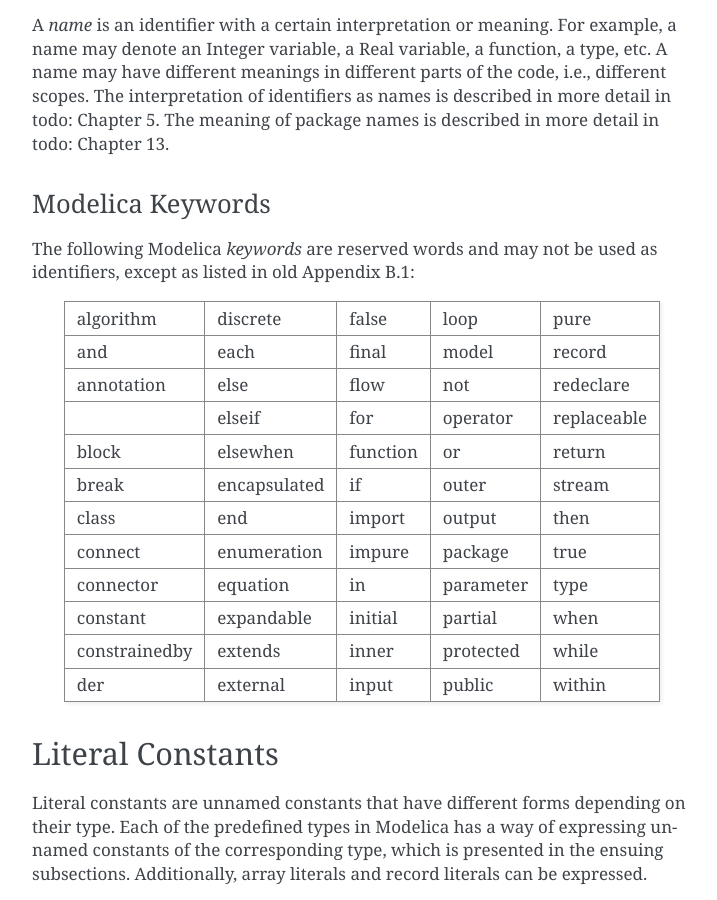
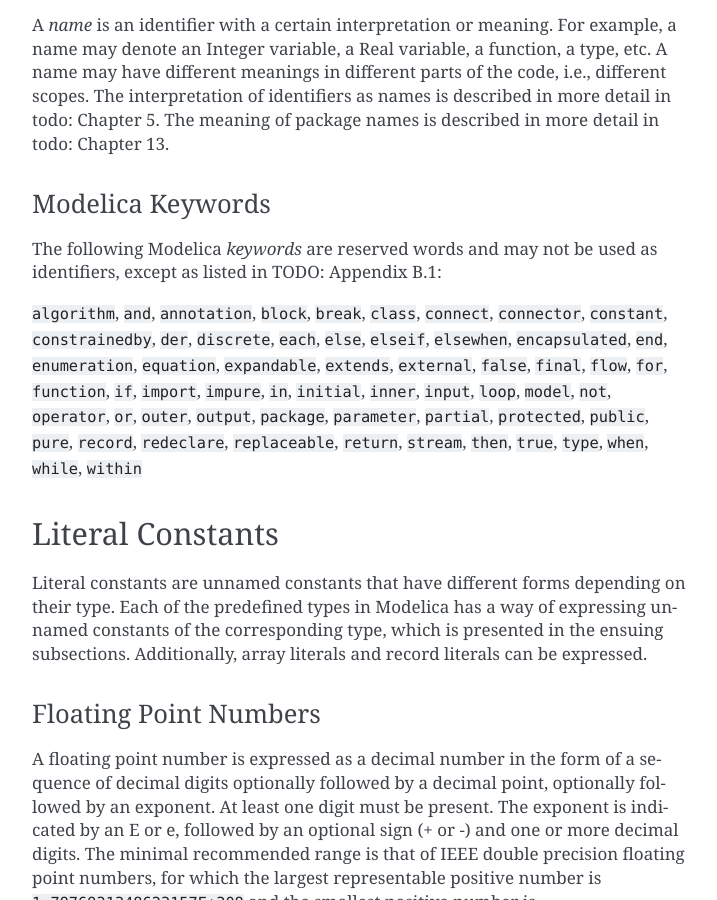
Before and after one commit to sjoelund/MLS-rst-spec, a Sphinx documentation site: the page built from source/lexical.rst, in a window 1280 px wide and 900 px high, scrolled down 2153 px. Shown: the whole window, without its empty margins (388-1105 px from the left). Built offline with Sphinx 7.4.7, drawn with Linux system fonts in a browser that asks for light colours; formulas are drawn with MathJax 3; pages that are not in the unit, such as notebooks, are missing from menus.

Commit message:
Small typographical fixes

```diff
--- a/source/lexical.rst
+++ b/source/lexical.rst
@@ -119,33 +119,19 @@ Modelica Keywords
 ~~~~~~~~~~~~~~~~~
 
 The following Modelica *keywords* are reserved words and may not be used
-as identifiers, except as listed in :ref:`old Appendix B.1`:
+as identifiers, except as listed in :ref:`TODO: Appendix B.1`:
 
-+-----------------+----------------+------------+-------------+---------------+
-| algorithm       | discrete       | false      | loop        | pure          |
-+-----------------+----------------+------------+-------------+---------------+
-| and             | each           | final      | model       | record        |
-+-----------------+----------------+------------+-------------+---------------+
-| annotation      | else           | flow       | not         | redeclare     |
-+-----------------+----------------+------------+-------------+---------------+
-|                 | elseif         | for        | operator    | replaceable   |
-+-----------------+----------------+------------+-------------+---------------+
-| block           | elsewhen       | function   | or          | return        |
-+-----------------+----------------+------------+-------------+---------------+
-| break           | encapsulated   | if         | outer       | stream        |
-+-----------------+----------------+------------+-------------+---------------+
-| class           | end            | import     | output      | then          |
-+-----------------+----------------+------------+-------------+---------------+
-| connect         | enumeration    | impure     | package     | true          |
-+-----------------+----------------+------------+-------------+---------------+
-| connector       | equation       | in         | parameter   | type          |
-+-----------------+----------------+------------+-------------+---------------+
-| constant        | expandable     | initial    | partial     | when          |
-+-----------------+----------------+------------+-------------+---------------+
-| constrainedby   | extends        | inner      | protected   | while         |
-+-----------------+----------------+------------+-------------+---------------+
-| der             | external       | input      | public      | within        |
-+-----------------+----------------+------------+-------------+---------------+
+``algorithm``, ``and``, ``annotation``, ``block``, ``break``,
+``class``, ``connect``, ``connector``, ``constant``, ``constrainedby``,
+``der``, ``discrete``, ``each``, ``else``, ``elseif``, ``elsewhen``,
+``encapsulated``, ``end``, ``enumeration``, ``equation``, ``expandable``,
+``extends``, ``external``, ``false``, ``final``, ``flow``, ``for``,
+``function``, ``if``, ``import``, ``impure``, ``in``, ``initial``,
+``inner``, ``input``, ``loop``, ``model``, ``not``, ``operator``,
+``or``, ``outer``, ``output``, ``package``, ``parameter``, ``partial``,
+``protected``, ``public``, ``pure``, ``record``, ``redeclare``,
+``replaceable``, ``return``, ``stream``, ``then``, ``true``, ``type``,
+``when``, ``while``, ``within``
 
 Literal Constants
 -----------------
```
Also changed, not shown: source/introduction.rst (+11 -8 lines), source/operators.rst (+6 -6 lines).
